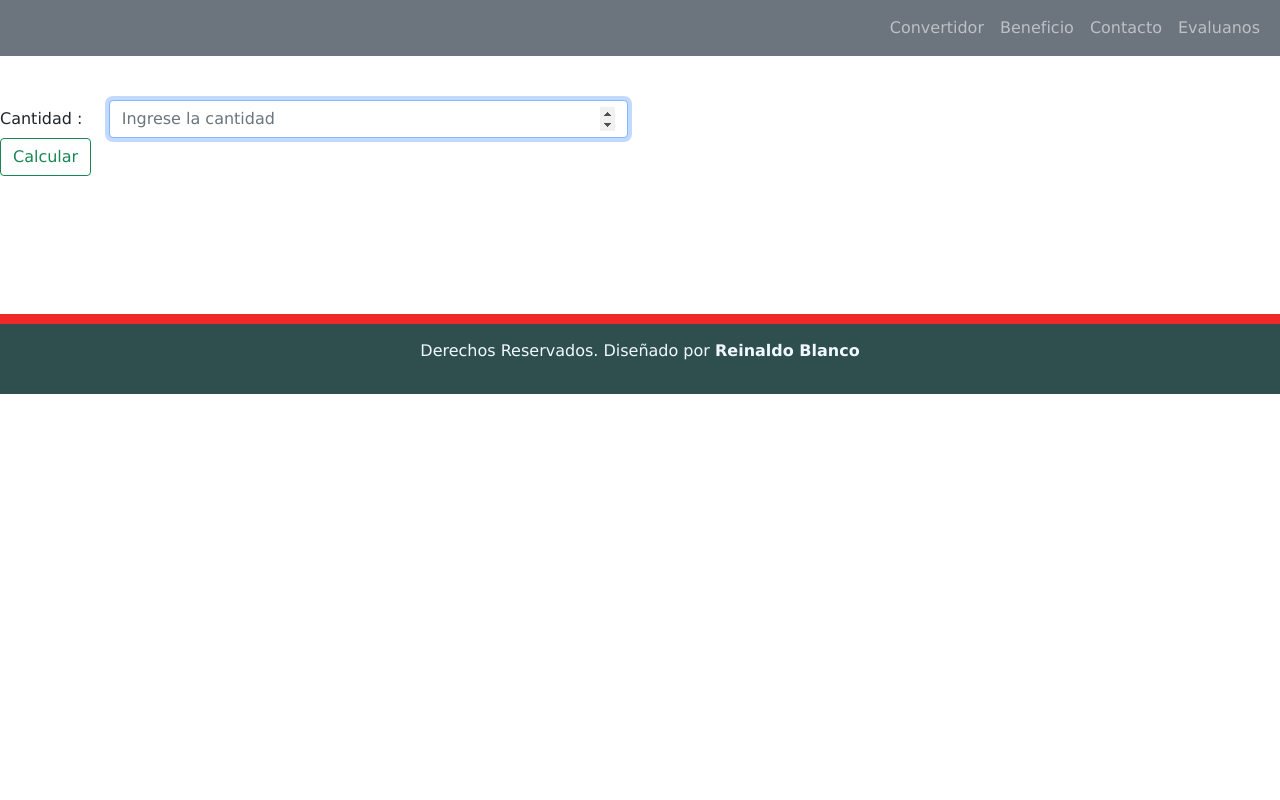
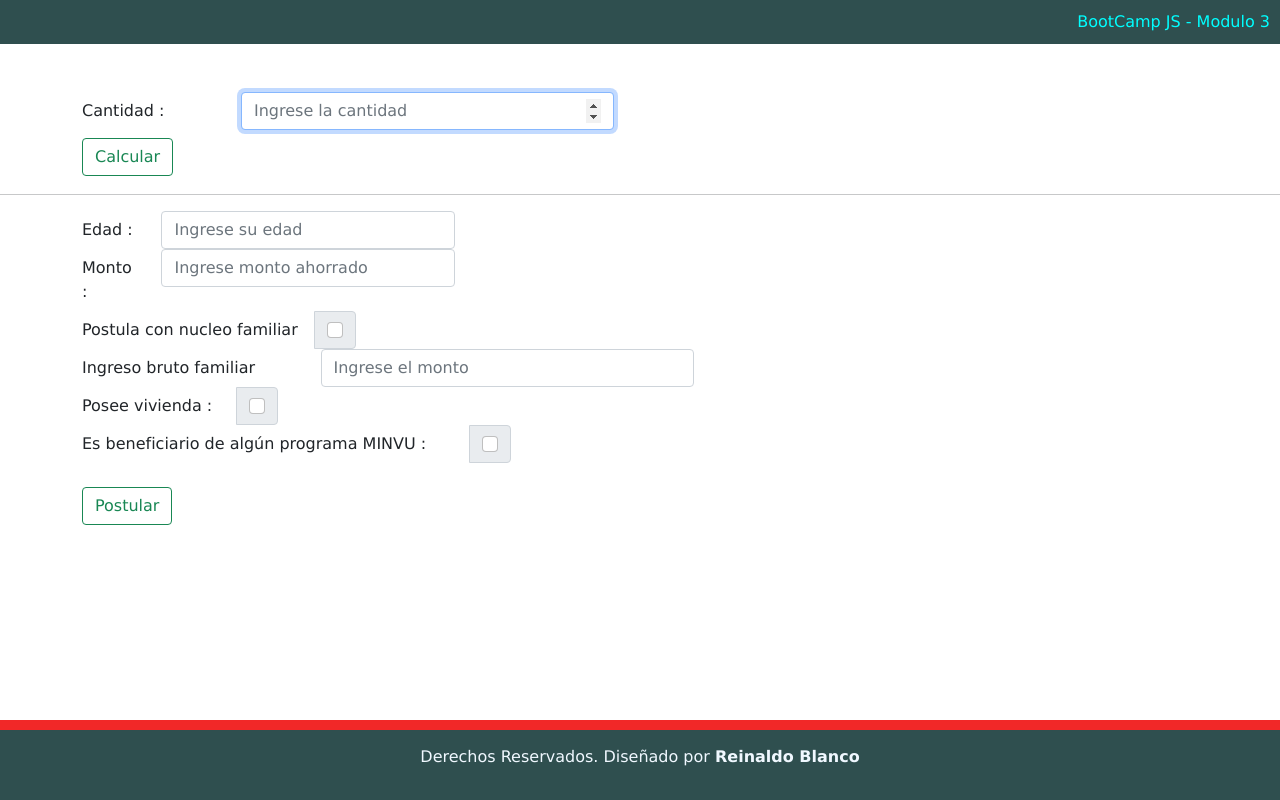
Before and after one commit to RenyBlanco/M3_ABP_2, a plain HTML site: page index.html in a window 1280 px wide. Drawn offline with nearby package versions, Linux system fonts and the light colour scheme.

Commit message:
ambos ejercicios

```diff
--- a/css/estilos.css
+++ b/css/estilos.css
@@ -1,8 +1,28 @@
+* {
+    box-sizing: border-box;
+  }
 body {
     font-family: Verdana, Geneva, Tahoma, sans-serif;
     font-size: 400;
     padding: 0;
-    margin-top:100px;
+    margin: 0;
+    position: relative;
+    padding-bottom: 100px;
+    min-height: 100vh;
+}
+
+.opciones {
+    display: flex;
+    background-color: darkslategrey;
+    width: 100%;
+    align-items: center;
+    justify-content: flex-end;
+    margin-right: 100px;
+}
+.opciones div{
+margin: 10px;
+flex-basis: auto;
+color: aqua;
 }
 
 footer {
@@ -10,10 +30,12 @@ footer {
     width: 100%;
     height: 80px;
     margin-top: 10%;
-    background-color: #2f4f4f;
+    background-color:  darkslategrey;
     border-top: 10px solid rgb(241, 40, 40);
     align-items: center;
     justify-content: center;
+    position: absolute;
+    bottom: 0;
 }
 
 footer p {
--- a/index.html
+++ b/index.html
@@ -15,46 +15,19 @@
     </head>
     <body>
         <header>
-            <nav class="navbar navbar-expand-lg navbar-dark bg-secondary fixed-top">
-                <div class="container-fluid">
-                    <div id="fecha" style="color: aliceblue;"></div>
-                    <button class="navbar-toggler" type="button" data-bs-toggle="collapse" data-bs-target="#navbarSupportedContent"
-                        aria-controls="navbarSupportedContent" aria-expanded="false" aria-label="Toggle navigation">
-                        <span class="navbar-toggler-icon"></span>
-                    </button>
-                    <div class="float-right">
-                        <div class="collapse navbar-collapse" id="navbarSupportedContent">
-                            <ul class="navbar-nav me-auto mb-2 mb-lg-0">
-                                <li class="nav-item">
-                                    <a class="nav-link" aria-current="page" href="#convierte">Convertidor</a>
-                                </li>
-                                <li class="nav-item">
-                                    <a class="nav-link" href="#subsidio">Beneficio</a>
-                                </li>
-                                <li class="nav-item">
-                                    <a class="nav-link" href="contacto.html">Contacto</a>
-                                </li>
-                                <li class="nav-item">
-                                    <a class="nav-link" href="evaluanos.html">Evaluanos</a>
-                                </li>
-                            </ul>
-                        </div>
-                    </div>
-                </div>
-            </nav>
+            <div class="opciones">
+                <div><span>BootCamp JS - Modulo 3</span></div>
+            </div>
         </header>
         <main>
-            <section id="inicio">
-
-            </section>
-            <section id="convierte">
-                <div class="">
+            <section class="container mt-5">
+                <div class="col-10">
                     <div class="form-group row">
-                        <label for="region" class="col-sm-1 col-form-label">Cantidad : </label>
-                        <div class="col-sm-5">
+                        <label for="dolares" class="col-2 col-form-label">Cantidad : </label>
+                        <div class="col-5">
                             <input class="form-control" type="number" id="dolares" placeholder ="Ingrese la cantidad" autofocus />
                         </div>
-                        <div>
+                        <div class="mt-2">
                             <button class="btn btn-outline-success" type="button" onclick="calcular()">Calcular</button>
                         </div>
                         <br><br>
@@ -62,11 +35,55 @@
                     </div>
                 </div>
             </section>
-            <section id="subsidio">
-
+            <hr>
+            <section class="container">
+                <div class="col-10">
+                    <div class="form-group row">
+                        <label for="edad" class="col-1 col-form-label">Edad : </label>
+                        <div class="col-4">
+                            <input class="form-control" type="number" id="edad" placeholder ="Ingrese su edad" autofocus />
+                        </div>
+                    </div>
+                    <div class="form-group row">
+                        <label for="monto" class="col-1 col-form-label">Monto : </label>
+                        <div class="col-4">
+                            <input class="form-control" type="number" id="monto" placeholder ="Ingrese monto ahorrado"/>
+                        </div>
+                    </div>
+                    <div class="input-group">
+                        <label for="nucleo" class="col-3 col-form-label">Postula con nucleo familiar </label>
+                        <div class="input-group-text">
+                            <input class="form-check-input mt-0" type="checkbox" value="" aria-label="Checkbox for following text input">
+                        </div>
+                    </div>
+                    <div class="form-group row">
+                        <label for="ingreso" class="col-3 col-form-label">Ingreso bruto familiar </label>
+                        <div class="col-5">
+                            <input class="form-control" type="number" id="ingreso" placeholder ="Ingrese el monto"/>
+                        </div>
+                    </div>
+                    <div class="input-group">
+                        <label for="benefi" class="col-2 col-form-label">Posee vivienda : </label>
+                        <div class="input-group-text">
+                            <input class="form-check-input mt-0" type="checkbox" value="" aria-label="Checkbox for following text input">
+                        </div>
+                    </div>
+                    <div class="input-group">
+                        <label for="benefi2" class="col-5 col-form-label">Es beneficiario de algún programa MINVU : </label>
+                        <div class="input-group-text">
+                            <input class="form-check-input mt-0" type="checkbox" value="" aria-label="Checkbox for following text input">
+                        </div>
+                    </div>
+                    <br>
+                    <div>
+                        <button class="btn btn-outline-success" type="button" onclick="postular()">Postular</button>
+                    </div>
+                    <br><br>
+                    <div id="resultado"></div>
+                </div>
             </section>
         </main>
-        <footer>
+        <footer class="footer">
             <p>Derechos Reservados. Diseñado por <strong>Reinaldo Blanco</strong></p>
         </footer>
     <!-- Bootstrap JS-->
--- a/js/scripts.js
+++ b/js/scripts.js
@@ -5,8 +5,8 @@ let formato = new Intl.NumberFormat('es-CL', {
 function calcular() {
     let dolares = document.getElementById('dolares').value;
     if (dolares > 0) {
-        document.getElementById('resultado').innerHTML = '<h3> El monto en CLP : ' + formato.format((dolares * 745)) + '</h3>';
+        document.getElementById('resultado').innerHTML = '<h4> El monto en CLP : ' + formato.format((dolares * 745)) + '</h4>';
     } else {
-        document.getElementById('resultado').innerHTML = '<h3> El monto debe ser mayor que 0</h3>';
+        document.getElementById('resultado').innerHTML = '<h4> El monto debe ser mayor que 0</h4>';
     }
 }
```
